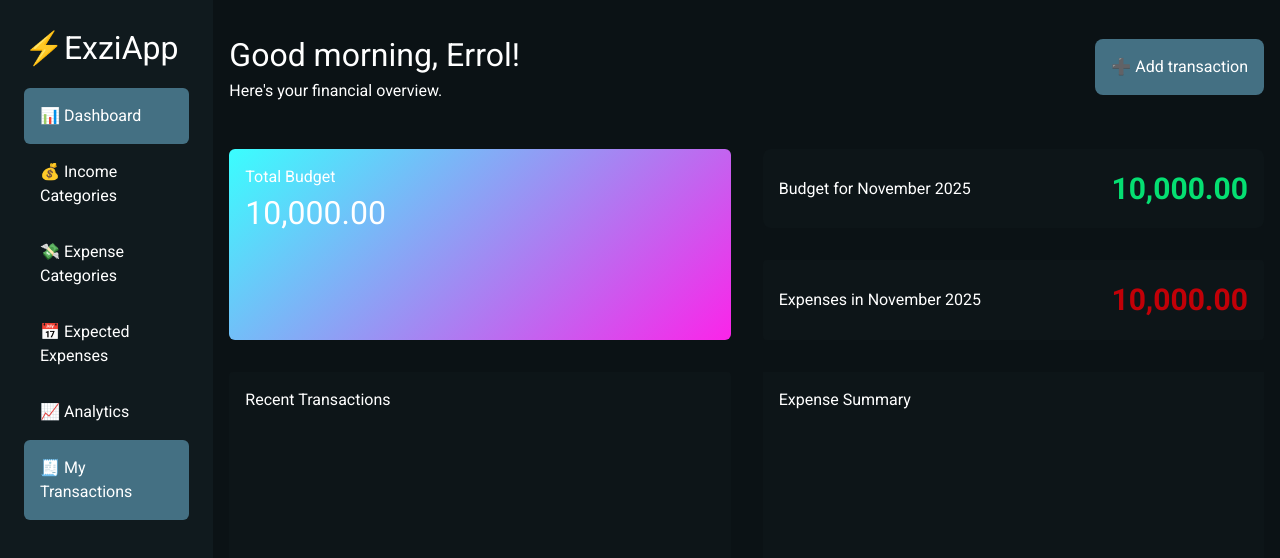
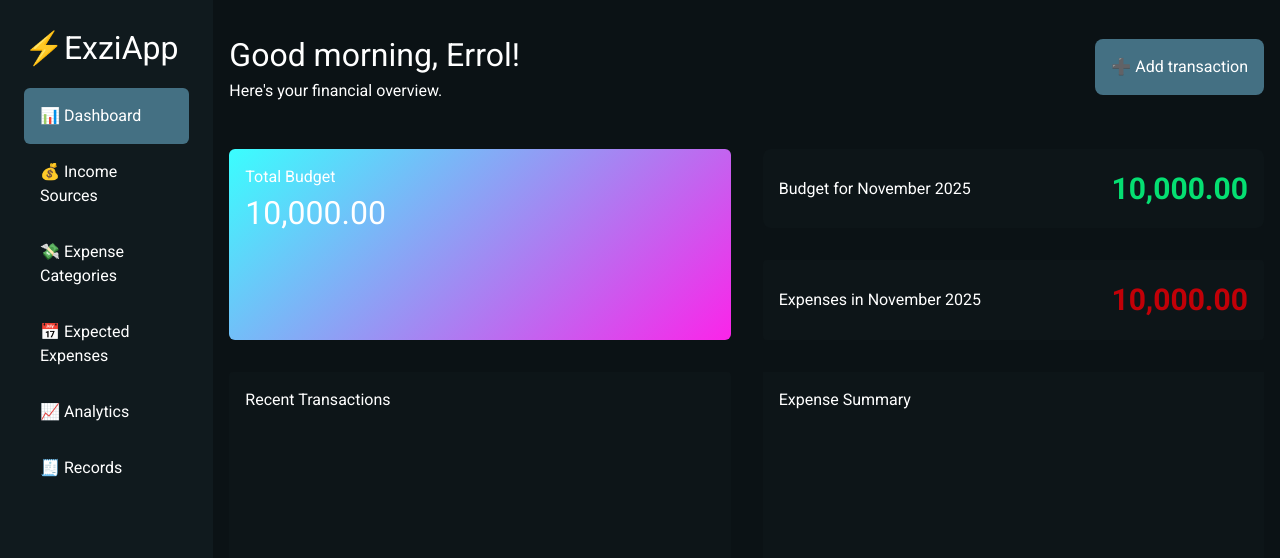
Before and after one commit to Errol-Anthony-Jano/SoftEnggProject, a React (Vite) app in the folder ExziApp/: page / in a window 1280 px wide. Shown: the top 558 px of the page. Built offline with nearby package versions, Linux system fonts and the light colour scheme.

Commit message:
Changed name of NavLink from Income Categories to Income Sources

```diff
--- a/ExziApp/src/components/top_level_components/Sidebar.jsx
+++ b/ExziApp/src/components/top_level_components/Sidebar.jsx
@@ -19,7 +19,7 @@ const Sidebar = () => {
                     </NavLink>
                     </li>
                     <li>
-                        <NavLink className={({isActive}) => `rounded-md transition-colors duration-200 no-underline p-4 block hover:bg-[#18272e] ${isActive ? 'bg-[#447083]' : ''}`} to="income_categories">💰 Income Categories</NavLink>
+                        <NavLink className={({isActive}) => `rounded-md transition-colors duration-200 no-underline p-4 block hover:bg-[#18272e] ${isActive ? 'bg-[#447083]' : ''}`} to="income_categories">💰 Income Sources</NavLink>
                     </li>
                     <li>
                         <NavLink className={({isActive}) => `rounded-md transition-colors duration-200 no-underline p-4 block hover:bg-[#18272e] ${isActive ? 'bg-[#447083]' : ''}`} to="expense_categories">💸 Expense Categories</NavLink>
@@ -31,7 +31,7 @@ const Sidebar = () => {
                         <NavLink className={({isActive}) => `rounded-md transition-colors duration-200 no-underline p-4 block hover:bg-[#18272e] ${isActive ? 'bg-[#447083]' : ''}`} to="analytics">📈 Analytics</NavLink>
                     </li>
                     <li>
-                        <NavLink className={({isActive}) => `rounded-md transition-colors duration-200 no-underline p-4 block hover:bg-[#18272e] ${isActive ? 'bg-[#447083]' : ''}`} to="/">🧾 My Transactions</NavLink>
+                        <NavLink className={({isActive}) => `rounded-md transition-colors duration-200 no-underline p-4 block hover:bg-[#18272e] ${isActive ? 'bg-[#447083]' : ''}`} to="transactions">🧾 Records</NavLink>
                     </li>
                 </ul>
             </nav>
```
